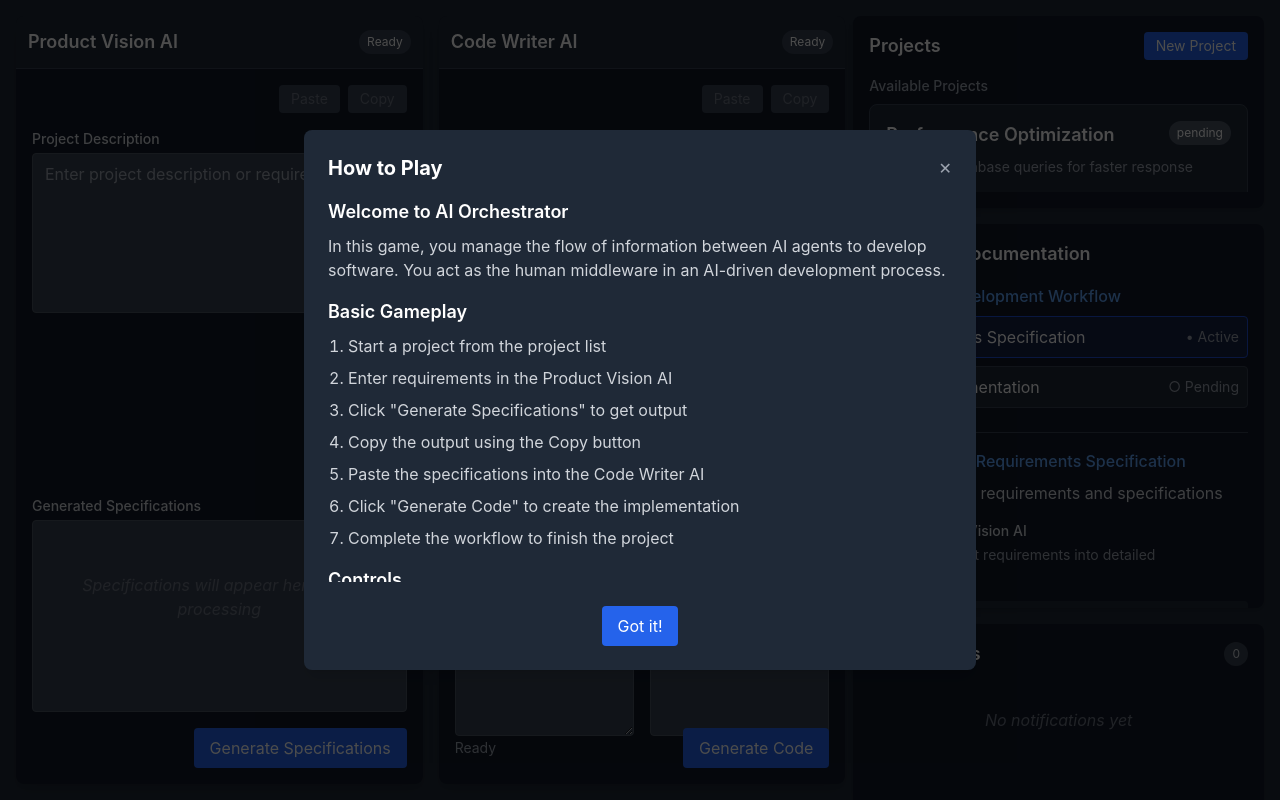
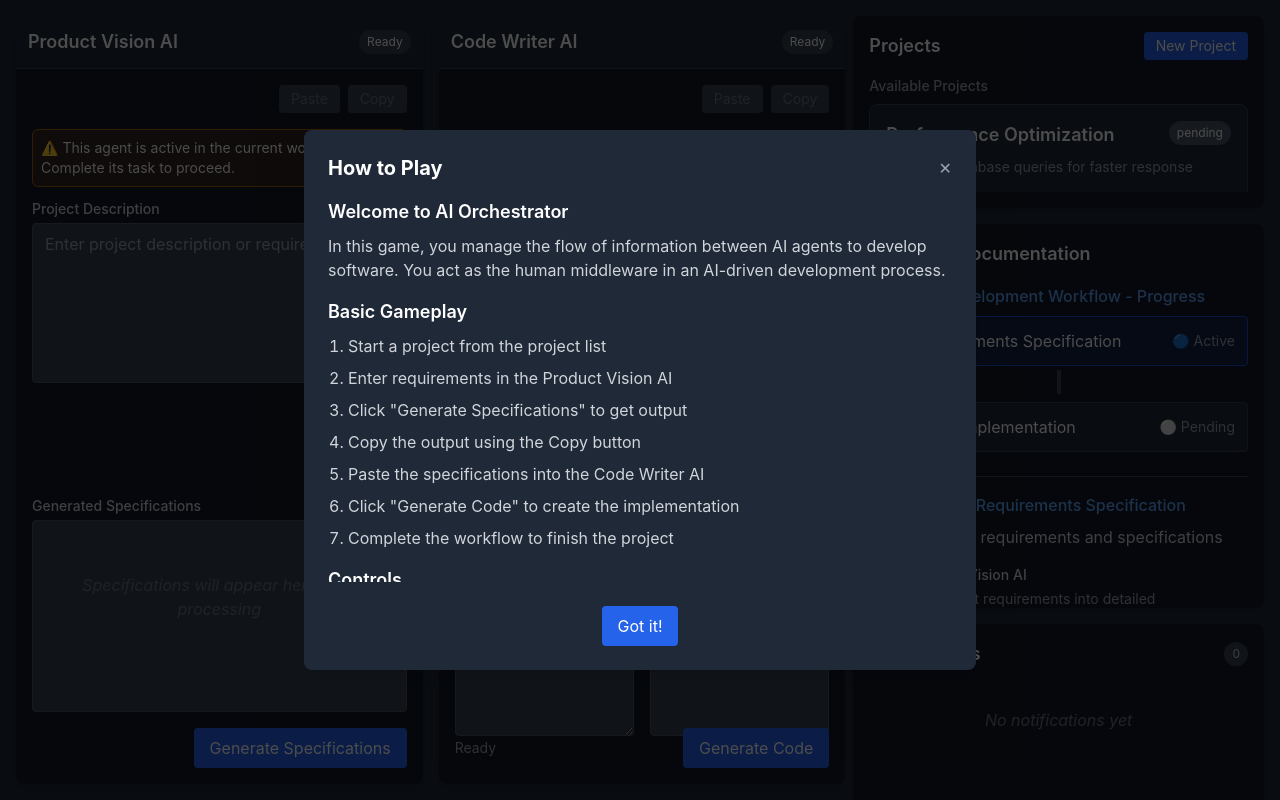
Before and after one commit to rranshous/ai_orchestration_game, a React (Vite) app: page / in a window 1280 px wide. Built offline with nearby package versions, Linux system fonts and the light colour scheme.

Commit message:
first playthrough updates

```diff
--- a/src/components/agents/BaseAgentInterface.tsx
+++ b/src/components/agents/BaseAgentInterface.tsx
@@ -1,8 +1,11 @@
 import React, { ReactNode, useEffect } from 'react';
-import { useAppDispatch } from '../../state/hooks';
+import { useAppDispatch, useAppSelector } from '../../state/hooks';
 import { AiAgent, setInput, startProcessing, completeProcessing, setError } from '../../state/reducers/agentReducer';
 import { useClipboard } from '../../context/ClipboardContext';
 import { delay } from '../../utils/helpers';
+import { completeStep } from '../../state/reducers/workflowReducer';
+import { showToast, showCompletionDialog } from '../../state/reducers/notificationReducer';
+import { completeProject } from '../../state/reducers/projectReducer';
 
 interface BaseAgentProps {
   agent: AiAgent;
@@ -12,6 +15,16 @@ interface BaseAgentProps {
 const BaseAgentInterface: React.FC<BaseAgentProps> = ({ agent, children }) => {
   const dispatch = useAppDispatch();
   const { content, sourceId, setCopyContent } = useClipboard();
+
+  // Get workflow and project information
+  const workflow = useAppSelector(state => state.workflow.current);
+  const activeStep = useAppSelector(state => workflow.steps.find(step => step.isActive));
+  const isActiveInWorkflow = activeStep?.agentId === agent.id;
+  const isLastStep = activeStep && workflow.steps.indexOf(activeStep) === workflow.steps.length - 1;
+  const activeProject = useAppSelector(state => {
+    const activeProjectId = state.projects.activeProjectId;
+    return activeProjectId ? state.projects.projects.find(p => p.id === activeProjectId) : null;
+  });
 
   // Add event listener for processing
   useEffect(() => {
@@ -30,9 +43,36 @@ const BaseAgentInterface: React.FC<BaseAgentProps> = ({ agent, children }) => {
     };
   }, [agent.id, agent.currentInput, agent.status]);
 
+  // Auto-complete workflow step when agent processing is done
+  useEffect(() => {
+    if (agent.status === "complete" && isActiveInWorkflow && activeStep) {
+      // When this agent's processing completes and it's the active step, mark the step as completed
+      dispatch(completeStep({ stepId: activeStep.id }));
+
+      // Show guidance toast
+      if (isLastStep) {
+        dispatch(showToast({
+          type: "success",
+          message: "Code generated! Click 'Complete Project' to finish."
+        }));
+      } else {
+        dispatch(showToast({
+          type: "info",
+          message: "Use the Copy button to transfer output to the next agent."
+        }));
+      }
+    }
+  }, [agent.status, isActiveInWorkflow, activeStep, isLastStep, dispatch]);
+
   const handleCopy = () => {
     if (agent.currentOutput) {
       setCopyContent(agent.currentOutput, agent.id);
+
+      // Show guidance toast
+      dispatch(showToast({
+        type: "success",
+        message: "Content copied! Now paste it to the next agent."
+      }));
     }
   };
 
@@ -72,9 +112,24 @@ const BaseAgentInterface: React.FC<BaseAgentProps> = ({ agent, children }) => {
     }
   };
 
+  // Handle project completion
+  const handleCompleteProject = () => {
+    if (!activeProject) return;
+
+    // For demo, always mark as successful
+    const success = true;
+    dispatch(completeProject({ projectId: activeProject.id, success }));
+
+    // Show completion dialog
+    dispatch(showCompletionDialog({ project: { ...activeProject, success } }));
+  };
+
   // Calculate copy/paste button states
   const canCopy = agent.currentOutput && agent.status === "complete";
   const canPaste = !!content && sourceId !== agent.id;
+
+  // Show "Complete Project" button on the last step when completed
+  const showCompleteProjectButton = isLastStep && agent.status === "complete" && agent.currentOutput;
 
   return (
     <div className="agent-interface flex flex-col h-full">
@@ -95,7 +150,25 @@ const BaseAgentInterface: React.FC<BaseAgentProps> = ({ agent, children }) => {
         </button>
       </div>
 
+      {isActiveInWorkflow && (
+        <div className="bg-yellow-900/30 border border-yellow-700 rounded-md p-2 mb-3 text-sm">
+          ⚠️ This agent is active in the current workflow step. Complete its task to proceed.
+        </div>
+      )}
+
       {children}
+
+      {showCompleteProjectButton && (
+        <div className="mt-4 bg-green-900/30 border border-green-700 rounded-md p-3 text-center">
+          <p className="text-sm text-green-300 mb-2">All steps completed! You can now finish the project.</p>
+          <button
+            className="bg-green-600 hover:bg-green-700 text-white px-4 py-2 rounded font-medium"
+            onClick={handleCompleteProject}
+          >
+            Complete Project
+          </button>
+        </div>
+      )}
 
       {agent.status === "error" && (
         <div className="error-message mt-4 p-3 bg-red-900 border border-red-700 rounded-md">
--- a/src/components/workspace/DocumentationPanel.tsx
+++ b/src/components/workspace/DocumentationPanel.tsx
@@ -5,6 +5,12 @@ import { WorkflowStep } from '../../types/workflow';
 const DocumentationPanel: React.FC = () => {
   const workflow = useAppSelector(state => state.workflow.current);
   const activeStepId = useAppSelector(state => state.workflow.activeStepId);
+  const activeProject = useAppSelector(state => {
+    const activeProjectId = state.projects.activeProjectId;
+    return activeProjectId
+      ? state.projects.projects.find(p => p.id === activeProjectId)
+      : null;
+  });
 
   // Find the active step in the workflow
   const activeStep = workflow.steps.find(step => step.id === activeStepId) || workflow.steps[0];
@@ -15,32 +21,52 @@ const DocumentationPanel: React.FC = () => {
   );
 
   const renderStepStatus = (step: WorkflowStep) => {
-    if (step.isCompleted) return "✓ Completed";
-    if (step.isActive) return "• Active";
-    return "○ Pending";
+    if (step.isCompleted) return "✅ Completed";
+    if (step.isActive) return "🔵 Active";
+    return "⚪ Pending";
   };
 
   return (
     <div className="documentation-panel p-4 h-full flex flex-col">
       <h2 className="text-lg font-semibold mb-4">Workflow Documentation</h2>
 
+      {activeProject && (
+        <div className="bg-gray-700/30 p-3 rounded-md mb-4">
+          <h3 className="text-md font-medium text-white mb-1">Current Project</h3>
+          <p className="text-sm text-gray-300">{activeProject.name}: {activeProject.description}</p>
+        </div>
+      )}
+
       <div className="workflow-overview mb-6">
-        <h3 className="text-md font-medium text-blue-400 mb-2">{workflow.name}</h3>
+        <h3 className="text-md font-medium text-blue-400 mb-2">
+          {workflow.name} - Progress
+        </h3>
         <div className="workflow-steps space-y-2">
-          {workflow.steps.map(step => (
+          {workflow.steps.map((step, index) => (
+            <div key={step.id} className="relative">
               <div
-              key={step.id}
                 className={`
-                p-2 rounded border
+                  p-3 rounded border
                   ${step.isCompleted ? 'bg-green-900/30 border-green-700' :
                     step.isActive ? 'bg-blue-900/30 border-blue-700' :
                     'bg-gray-800 border-gray-700'}
                 `}
               >
                 <div className="flex justify-between items-center">
-                <span>{step.name}</span>
+                  <span className="flex items-center">
+                    <span className="w-6 h-6 rounded-full flex items-center justify-center mr-2 bg-gray-700">
+                      {index + 1}
+                    </span>
+                    {step.name}
+                  </span>
                   <span className="text-sm text-gray-400">{renderStepStatus(step)}</span>
                 </div>
+              </div>
+
+              {/* Connecting line to next step */}
+              {index < workflow.steps.length - 1 && (
+                <div className="h-6 w-1 bg-gray-700 mx-auto my-1"></div>
+              )}
             </div>
           ))}
         </div>
@@ -58,9 +84,9 @@ const DocumentationPanel: React.FC = () => {
             <div className="mt-4 p-3 bg-gray-800 rounded">
               <p className="text-sm text-gray-300">
                 {activeAgent.type === "product_vision" ? (
-                  "Enter the project requirements and click 'Generate Specifications' to create detailed specs. Then copy the output to use in the Code Writer."
+                  "1. The project description is pre-populated in the Project Description field.\n2. Add any additional requirements or details.\n3. Click 'Generate Specifications' to create detailed specs.\n4. After processing, click the 'Copy' button to copy the output for use in the Code Writer."
                 ) : activeAgent.type === "code_writer" ? (
-                  "Paste the specifications from the Product Vision AI and click 'Generate Code' to create the implementation."
+                  "1. Click the 'Paste' button to paste in the specifications from the Product Vision AI.\n2. Click 'Generate Code' to create the implementation.\n3. After code is generated, click 'Complete Project' to finish."
                 ) : (
                   "Follow the instructions for this agent to complete the workflow step."
                 )}
--- a/src/components/workspace/NotificationsPanel.tsx
+++ b/src/components/workspace/NotificationsPanel.tsx
@@ -28,7 +28,8 @@ const NotificationsPanel: React.FC = () => {
       {activeProject && (
         <div className="active-project mb-4 p-3 bg-blue-900/30 border border-blue-700 rounded">
           <p className="text-sm font-medium">Active Project: {activeProject.name}</p>
-          <p className="text-xs text-gray-400 mt-1">Follow the workflow to complete this project</p>
+          <p className="text-xs text-gray-400 mt-1">{activeProject.description}</p>
+          <p className="text-xs text-blue-300 mt-2 italic">Follow the workflow in the Documentation Panel to complete this project</p>
         </div>
       )}
 
--- a/src/components/workspace/Workspace.tsx
+++ b/src/components/workspace/Workspace.tsx
@@ -45,8 +45,8 @@ const Workspace: React.FC = () => {
         )}
       </div>
 
-      {/* Toasts */}
-      <div className="toast-container fixed bottom-4 right-4 space-y-2 z-50">
+      {/* Toasts - Moved to bottom left to avoid obscuring notifications panel */}
+      <div className="toast-container fixed bottom-4 left-4 space-y-2 z-50">
         {toasts.map(toast => (
           <Toast
             key={toast.id}
```
Also changed, not shown: src/components/projects/ProjectSelector.tsx (+12 -1 lines), 1 other file (tests, documents, lock files or other folders). Lines whose indentation alone changed are shown as unchanged.
